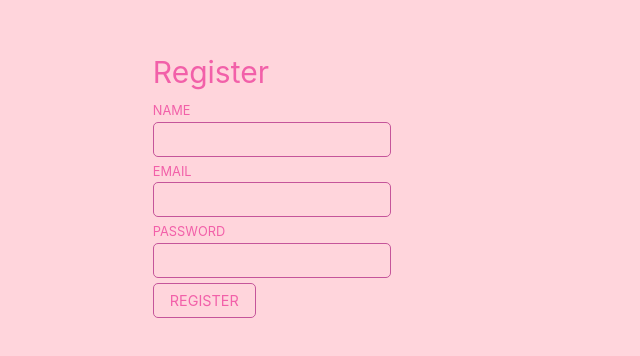
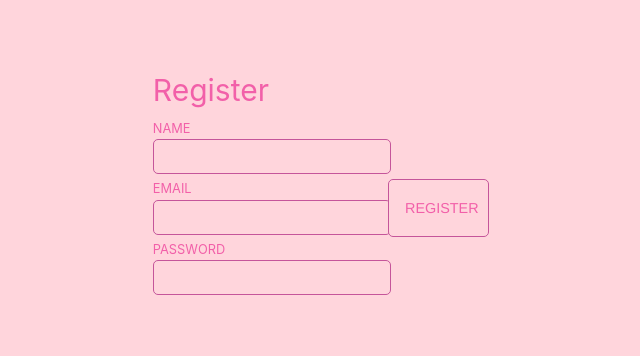
Before and after one commit to staten-island-tech/vue-supabase-project-katie-chenxi, a Vue app in the folder vue/: page /Profile in a window 1280 px wide. Shown: the part 192-548 px from the top of the page, without its empty margins (209-849 px from the left). Built offline with nearby package versions, Linux system fonts and the light colour scheme.

Commit message:
agbdikaw

```diff
--- a/vue/src/assets/main.css
+++ b/vue/src/assets/main.css
@@ -21,11 +21,59 @@ body {
 
 button{
   transition: 0.5s;
+  animation: wiggle 2s linear infinite;
 }
 
 button:hover {
   background-color: rgb(250, 184, 195);
   transform: scale(1.05);
+}
+.form:hover{
+  background-color: rgb(255, 206, 215);
+}
+
+@keyframes wiggle {
+  0%, 7% {
+    transform: rotateZ(0);
+  }
+  15% {
+    transform: rotateZ(-15deg);
+  }
+  20% {
+    transform: rotateZ(10deg);
+  }
+  25% {
+    transform: rotateZ(-10deg);
+  }
+  30% {
+    transform: rotateZ(6deg);
+  }
+  35% {
+    transform: rotateZ(-4deg);
+  }
+  40%, 100% {
+    transform: rotateZ(0);
+  }
+}
+
+
+button {
+  position: absolute;
+  left: calc(50% - 3em);
+  top: calc(50% - 2em);
+
+  height: 4em;
+  width: 7em;
+
+  background: #444;
+  background: linear-gradient(top, #555, #333);
+  border: none;
+  border-top: 3px solid orange;
+  border-radius: 0 0 0.2em 0.2em;
+  color: #fff;
+  font-family: Helvetica, Arial, Sans-serif;
+  font-size: 1em;
+  transform-origin: 50% 5em;
 }
 
 * {
--- a/vue/src/components/UserAuth.vue
+++ b/vue/src/components/UserAuth.vue
@@ -20,14 +20,17 @@ const handleSubmit= async () => {
     console.error('Error signing up:', error.message);
   }
 }
+
 </script>
 
 <template>
   <form @submit.prevent="handleSubmit">
     <h1>Register</h1>
-    <label>Name <input v-model="form.name" type="text" /></label>
-    <label>Email <input v-model="form.email" type="email" /></label>
-    <label>Password <input v-model="form.password" type="password" /></label>
+    <label>Name <input v-model="form.name" type="text" class="form" /></label>
+    <label>Email <input v-model="form.email" type="email" class="form"/></label>
+    <label>Password <input v-model="form.password" type="password" class="form" /></label>
     <button>Register</button>
   </form>
+
+
 </template>
```
